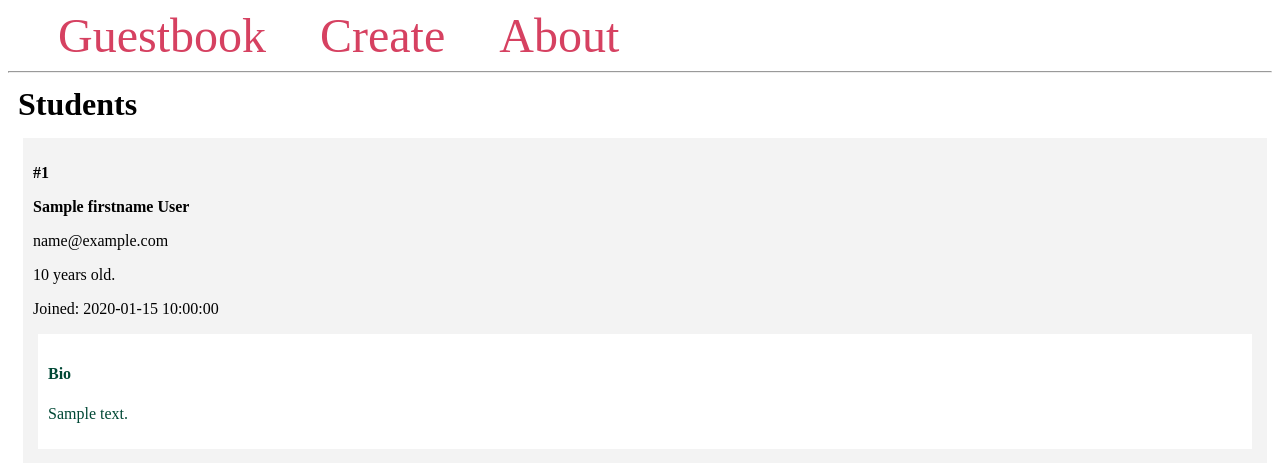
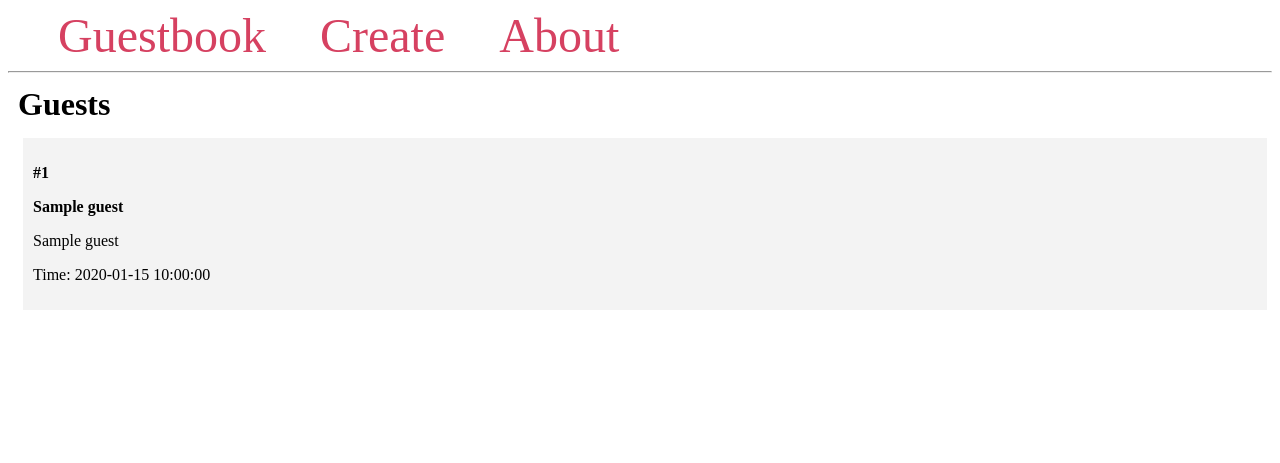
Before and after one commit to boomyville/python-project, a Flask app: template flask-project/templates/index.html in a window 1280 px wide. Shown: the top 463 px of the page. Run offline with Flask 3, Linux system fonts and the light colour scheme; tables that the repository leaves empty hold one stand-in row (values such as "Sample post"); the template is opened without the code that fills it: values that come from a table or form of the project are taken from there, most other values are stand-ins (such as "Sample title", 1, 10 or a date in 2020).

Commit message:
Update index.html

```diff
--- a/flask-project/templates/index.html
+++ b/flask-project/templates/index.html
@@ -1,21 +1,16 @@
 {% extends 'base.html' %}
 
 {% block content %}
-    <h1 class="title">{% block title %} Students {% endblock %}</h1>
+    <h1 class="title">{% block title %} Guests {% endblock %}</h1>
     <div class="content">
-        {% for student in students %}
+        {% for guests in guests %}
             <div class="student">
-                <p><b>#{{ student.id }}</b></p>
+                <p><b>#{{ guest.id }}</b></p>
                 <b>
-                    <p class="name">{{ student.firstname }} {{ student.lastname }}</p>
+                    <p class="name">{{ guest.name }}</p>
                 </b>
-                <p>{{ student.email }}</p>
-                <p>{{ student.age }} years old.</p>
-                <p>Joined: {{ student.created_at }}</p>
-                <div class="bio">
-                    <h4>Bio</h4>
-                    <p>{{ student.bio }}</p>
-                </div>
+                <p>{{ guest }}</p>
+                <p>Time: {{ guest.time }}</p>
             </div>
         {% endfor %}
     </div>
```
